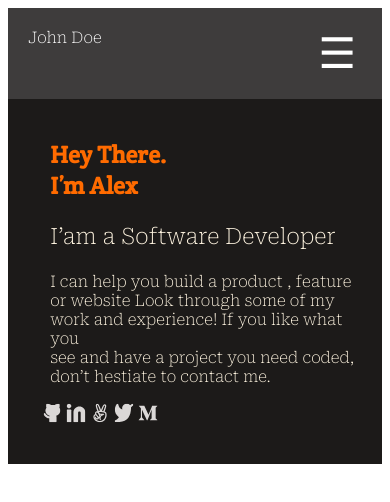
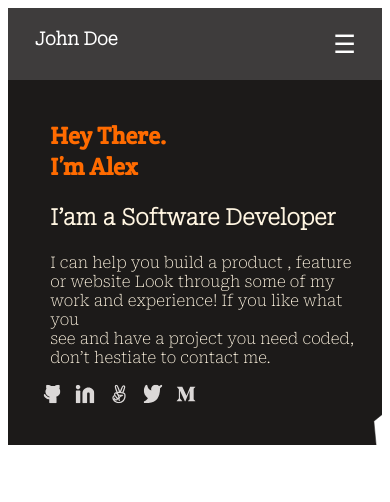
Before and after one commit to borrnelsonk/mobilefirstportfolio, a website: page index.html in a window 390 px wide. Drawn offline with Linux system fonts and the light colour scheme.

Commit message:
Add a background image

```diff
--- a/index.html
+++ b/index.html
@@ -42,7 +42,7 @@
     </div>
     <!--Social media-->
     <div id="socialicons">
-        <ul>
+        <ul id="socials">
        <li><a href="#"><img alt="git" src="assets/githubicon.svg" width="50" height="60"></a></li>
        <li><a href="#"><img alt="linkein" src="assets/linkedinicon.svg" width="50" height="60"></a></li>
        <li> <a href="#"><img alt="angel" src="assets/angelisticon.svg" width="50" height="60"></a></li>
--- a/styles.css
+++ b/styles.css
@@ -26,15 +26,20 @@
   header a {
     font-family: 'Roboto Serif', serif;
     text-decoration: none;
-    font-style: bold;
+    font-weight: bold;
+    font-size: large;
     color: #fff;
-    font-size: medium;
+    padding-left: 2%;
+  }
+
+  #navig {
+    height: fit-content;
   }
 
   #hum {
     font-family: 'Roboto Serif', serif;
     color: #fff;
-    font-size: 5vh;
+    font-size: 3vh;
     background-color: #3e3c3c;
     border: none;
   }
@@ -65,8 +70,8 @@
     background-repeat: no-repeat;
     background-attachment: fixed;
     background-position: bottom right;
-    background-position-x: 65vh;
-    background-position-y: 40vh;
+    background-position-x: 98%;
+    background-position-y: 70%;
   }
 
   #heytext {
@@ -81,7 +86,7 @@
 
   #p3 {
     font-size: 1.4rem;
-    font-style: bold;
+    font-weight: bold;
   }
 
   #p4 {
@@ -89,11 +94,15 @@
   }
 }
 
-ul {
+#socials {
   display: flex;
   align-items: flex-start;
   list-style-type: none;
   margin-left: -6vh;
+}
+
+#socials li {
+  padding-right: 3%;
 }
 
 #socialicons {
```
